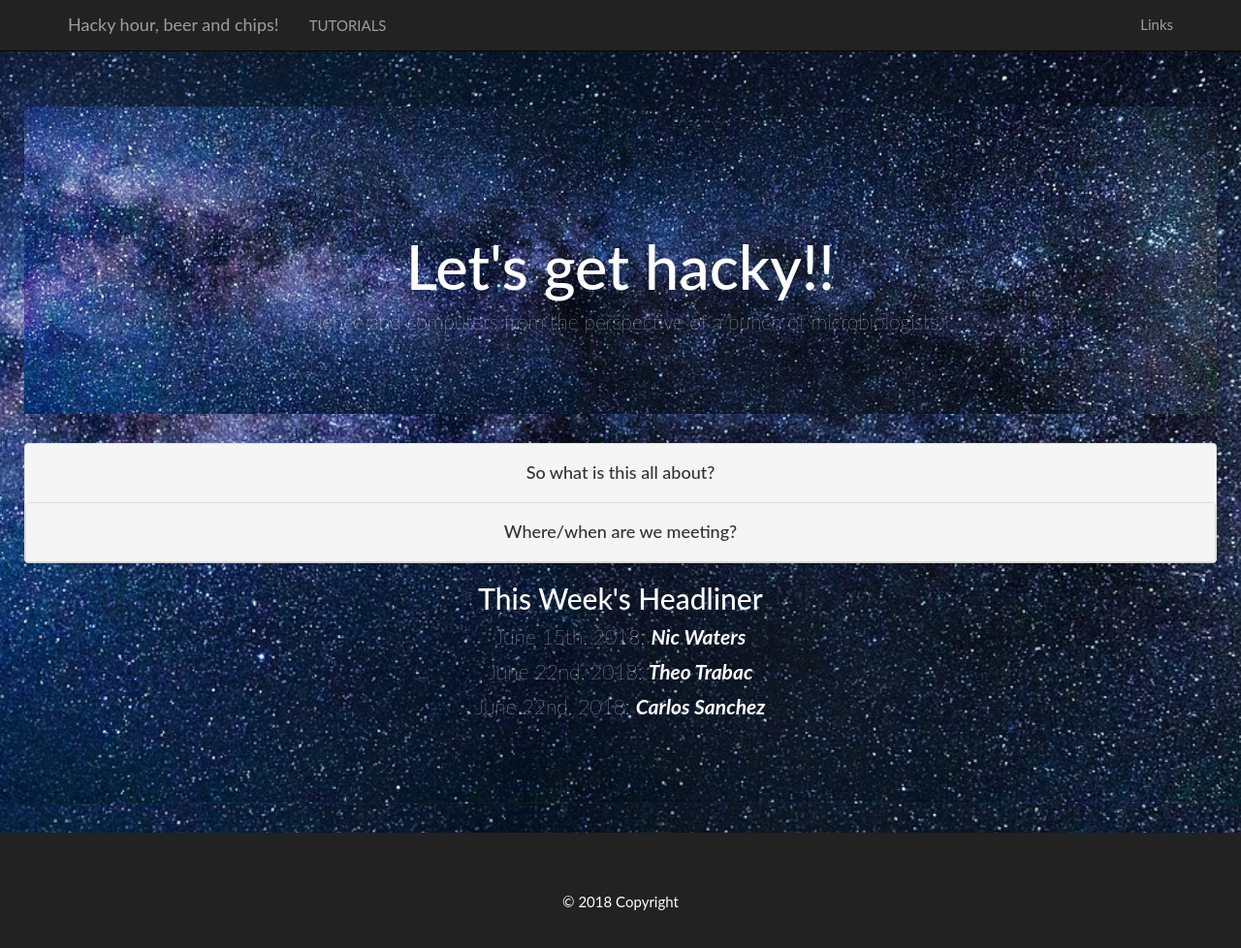
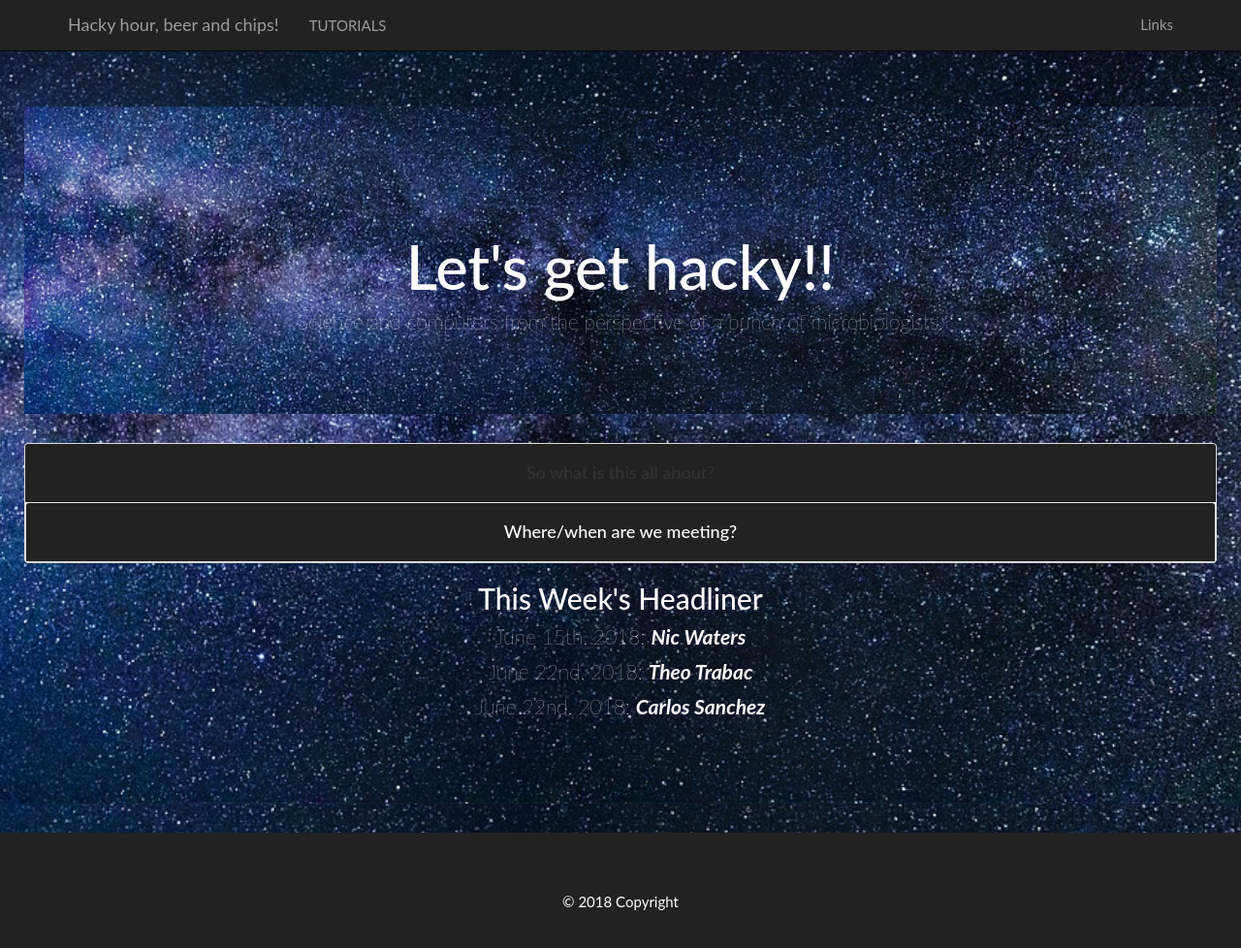
Before and after one commit to NUIGhackyhour/NUIGhackyhour.github.io, a Jekyll site: the page built from index.html, in a window 1280 px wide and 1002 px high. Shown: the top 978 px of the window at 97% size. Built offline with Jekyll 4.4.1, drawn with Linux system fonts in a browser that asks for light colours; nearby versions of some CDN libraries.

Commit message:
style for accordion in panel-default panel-heading class, collapsed and panel collapsed

```diff
--- a/index.html
+++ b/index.html
@@ -14,7 +14,7 @@ layout: homepage
 </div>
 <div class="panel-group" id="accordion" role="tablist" aria-multiselectable="true">
   <div class="panel panel-default">
-    <div class="panel-heading" role="tab" id="headingOne">
+    <div class="panel-heading" role="tab">
       <h4 class="panel-title">
         <h4 role="button" data-toggle="collapse" data-parent="#accordion" href="#collapseOne" aria-expanded="true" aria-controls="collapseOne">
           So what is this all about?
@@ -29,9 +29,8 @@ layout: homepage
         </p>
       </div>
     </div>
-
-  <div class="panel panel-default">
-    <div class="panel-heading" role="tab" id="headingThree">
+    <div class="panel panel-default">
+    <div class="panel-heading" role="tab">
       <h4 class="panel-title">
         <h4 class="collapsed" role="button" data-toggle="collapse" data-parent="#accordion" href="#collapseThree" aria-expanded="false" aria-controls="collapseThree">
           Where/when are we meeting?
--- a/styles/style.css
+++ b/styles/style.css
@@ -37,6 +37,16 @@ padding: 20px 20px;
 	text-align: center;
 	margin: 25px 0;
     }
+
+}
+.panel-default > .panel-heading {
+    background-color:#222;
+}
+.collapsed{
+  color: #ffff;
+}
+.panel-collapse{
+  background-color: #ffff;
 }
 .anchor{
 display: block;
```
